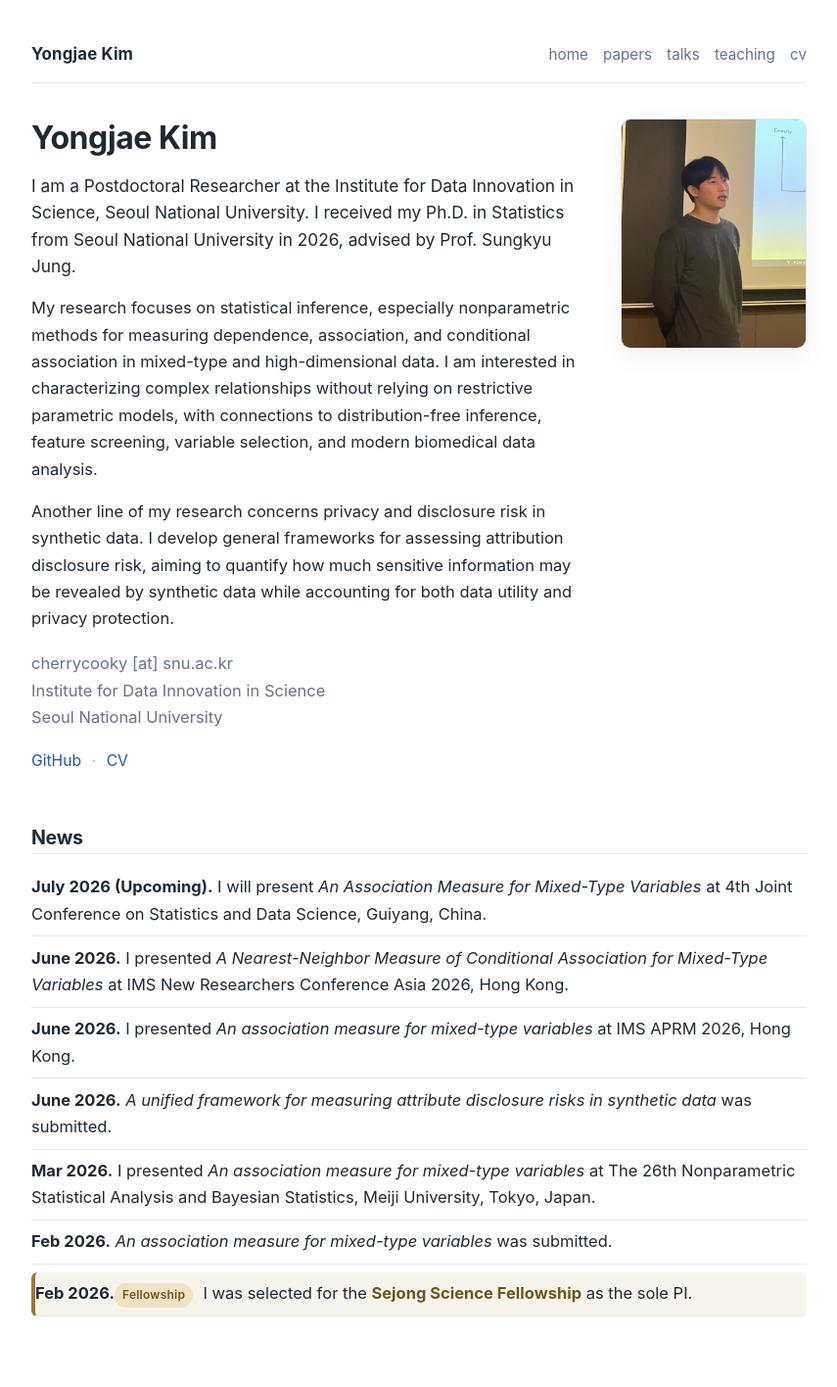
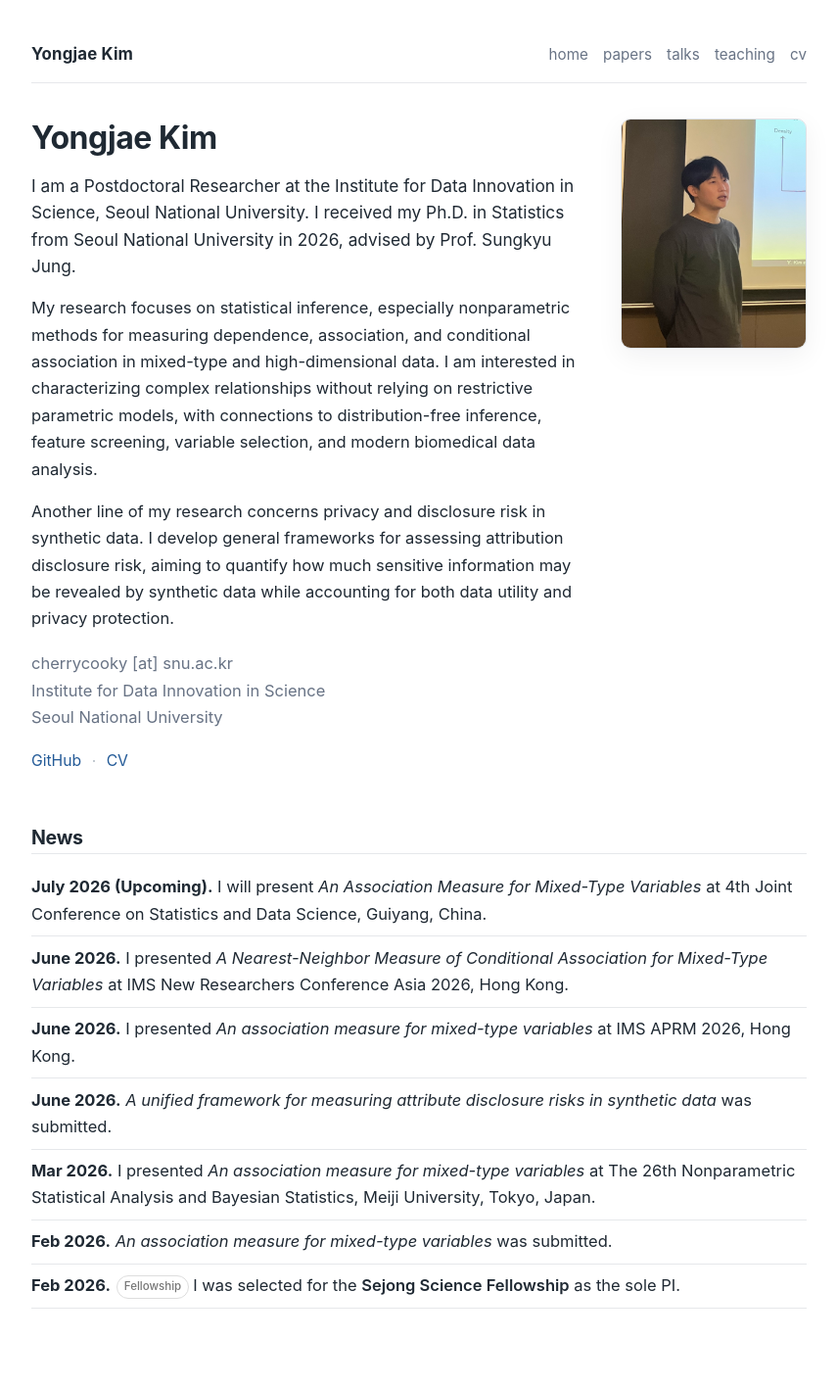
Before and after one commit to cherrrycooky/cherrrycooky.github.io, a Jekyll site: the page built from index.markdown, in a window 1280 px wide. Shown: the whole page at 98% size, without its empty margins (212-1067 px from the left). Built offline with Jekyll 4.4.1, drawn with Linux system fonts in a browser that asks for light colours.

Commit message:
Update style.css

```diff
--- a/assets/css/style.css
+++ b/assets/css/style.css
@@ -201,27 +201,23 @@ em {
 }
 
 .news-highlight {
-  background: #f7f4ed;
-  border-left: 4px solid #9a7b35;
-  padding: 0.75rem 1rem;
-  border-radius: 6px;
-  margin-top: 0.5rem;
+font-weight: 400;
+}
+
+.news-highlight strong {
+font-weight: 600;
 }
 
 .news-badge {
-  display: inline-block;
-  font-size: 0.75rem;
-  font-weight: 600;
-  letter-spacing: 0.02em;
-  color: #6f5520;
-  background: #efe3c4;
-  border-radius: 999px;
-  padding: 0.15rem 0.5rem;
-  margin-right: 0.35rem;
-}
-
-.news-highlight strong {
-  color: #6f5520;
+display: inline-block;
+margin-left: 0.4rem;
+padding: 0.08rem 0.4rem;
+font-size: 0.72rem;
+font-weight: 500;
+color: #777;
+border: 1px solid #ddd;
+border-radius: 999px;
+vertical-align: middle;
 }
 
 .item-list li {
```
